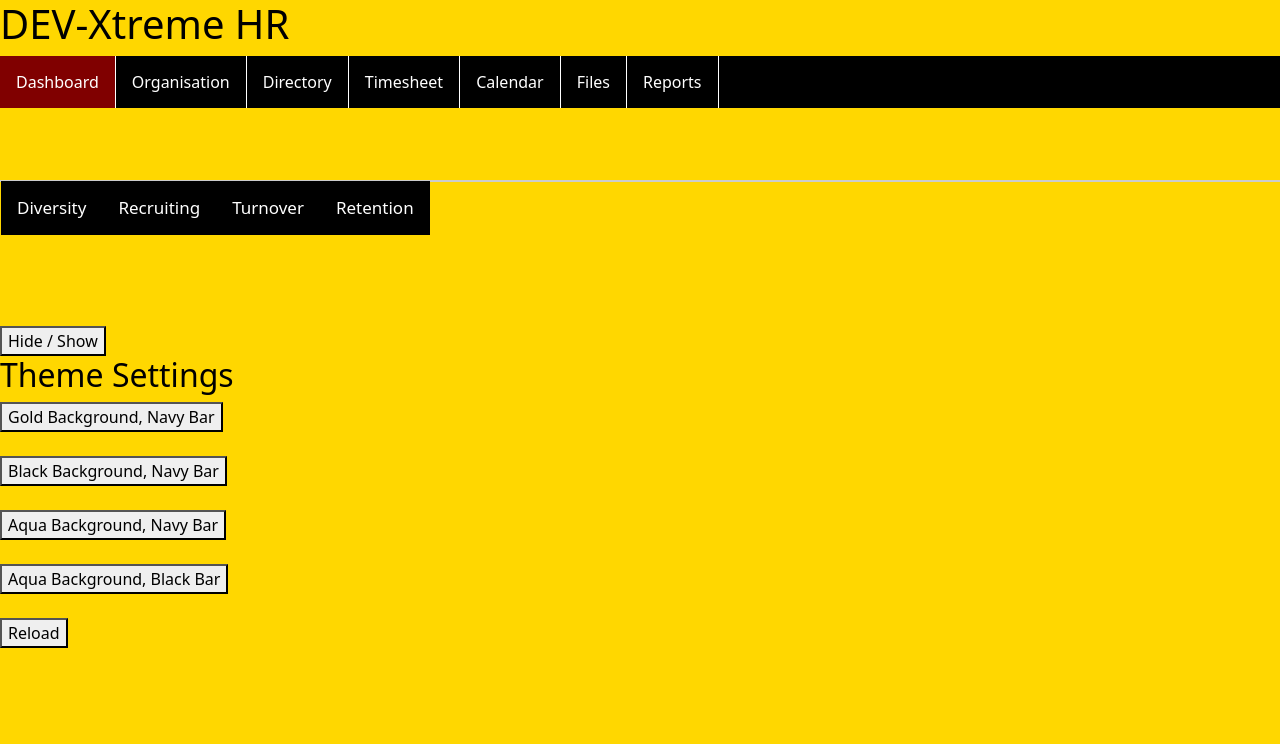
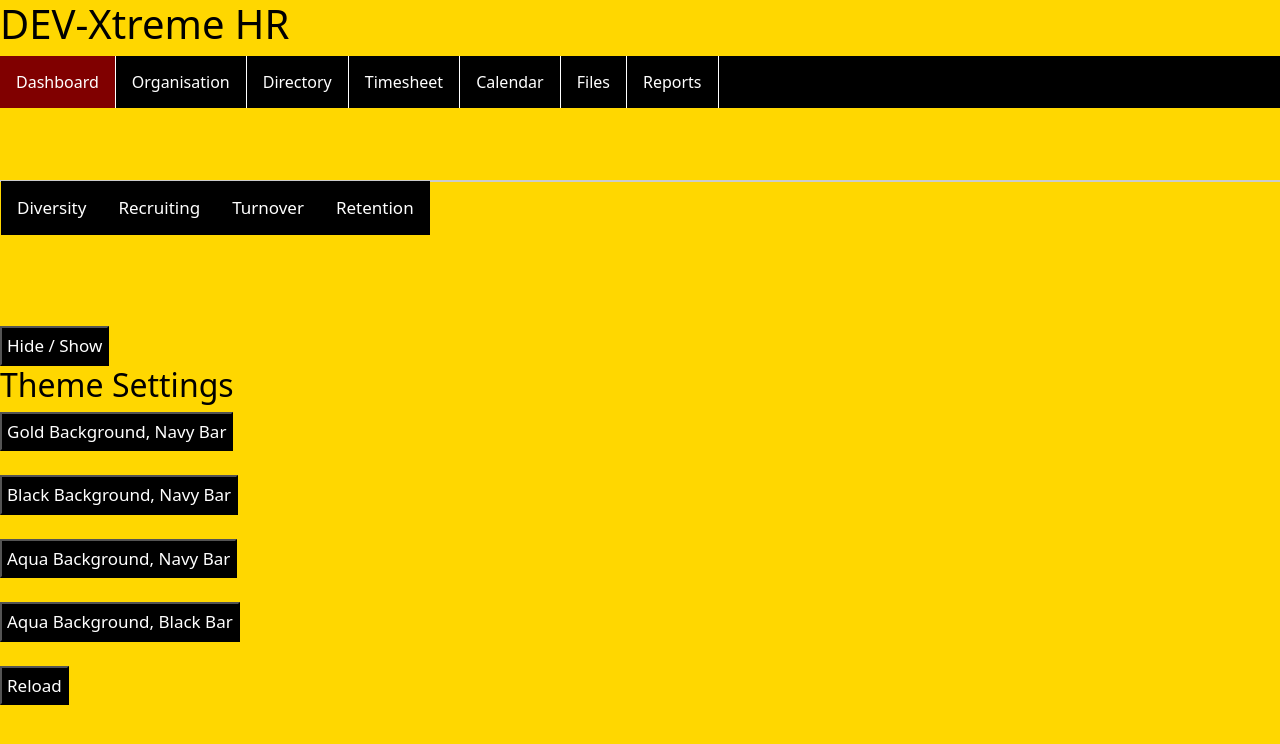
Before and after one commit to atown2001a/DEV-A-HR, a website: page index.html in a window 1280 px wide. Drawn offline with nearby package versions, Linux system fonts and the light colour scheme.

Commit message:
made theme button colours more consistent on index page

```diff
--- a/Stylesheet.css
+++ b/Stylesheet.css
@@ -138,3 +138,10 @@
   border-top: none;
   height: 700px;
 }
+
+.themeBTN {
+background-color: black;
+color:white;
+padding: 5px;
+font-size: 17px;
+}
--- a/index.html
+++ b/index.html
@@ -144,36 +144,36 @@
 <br>
 
 
-<button onclick="HideOrShow()">Hide / Show</button>
+<button onclick="HideOrShow()" class="themeBTN">Hide / Show</button>
 <div id="hideshowDIV">
 <h2>Theme Settings</h2>
 
 <div id="themeSettings1">
-<button type="button" onclick="loadDoc()">Gold Background, Navy Bar</button>
+<button type="button" onclick="loadDoc()" class="themeBTN">Gold Background, Navy Bar</button>
 </div>
 
 <br>
 
 <div id="themeSettings2">
-<button type="button" onclick="loadDoc2()">Black Background, Navy Bar</button>
+<button type="button" onclick="loadDoc2()" class="themeBTN">Black Background, Navy Bar</button>
 </div>
 
 <br>
 
 <div id="themeSettings3">
-<button type="button" onclick="loadDoc3()">Aqua Background, Navy Bar</button>
+<button type="button" onclick="loadDoc3()" class="themeBTN">Aqua Background, Navy Bar</button>
 </div>
 
 <br>
 
 <div id="themeSettings4">
-<button type="button" onclick="loadDoc4()">Aqua Background, Black Bar</button>
+<button type="button" onclick="loadDoc4()" class="themeBTN">Aqua Background, Black Bar</button>
 </div>
 
 <br>
 
 <div id="reloadme">
-<button type="button" onclick="reloadme()">Reload</button>
+<button type="button" onclick="reloadme()" class="themeBTN">Reload</button>
 </div>
 <script>
 function openGraph(evt, graphName) {
```
Also changed, not shown: theme.html (+5 -0 lines), theme2.html (+5 -0 lines), theme3.html (+5 -0 lines), theme4.html (+5 -0 lines).
